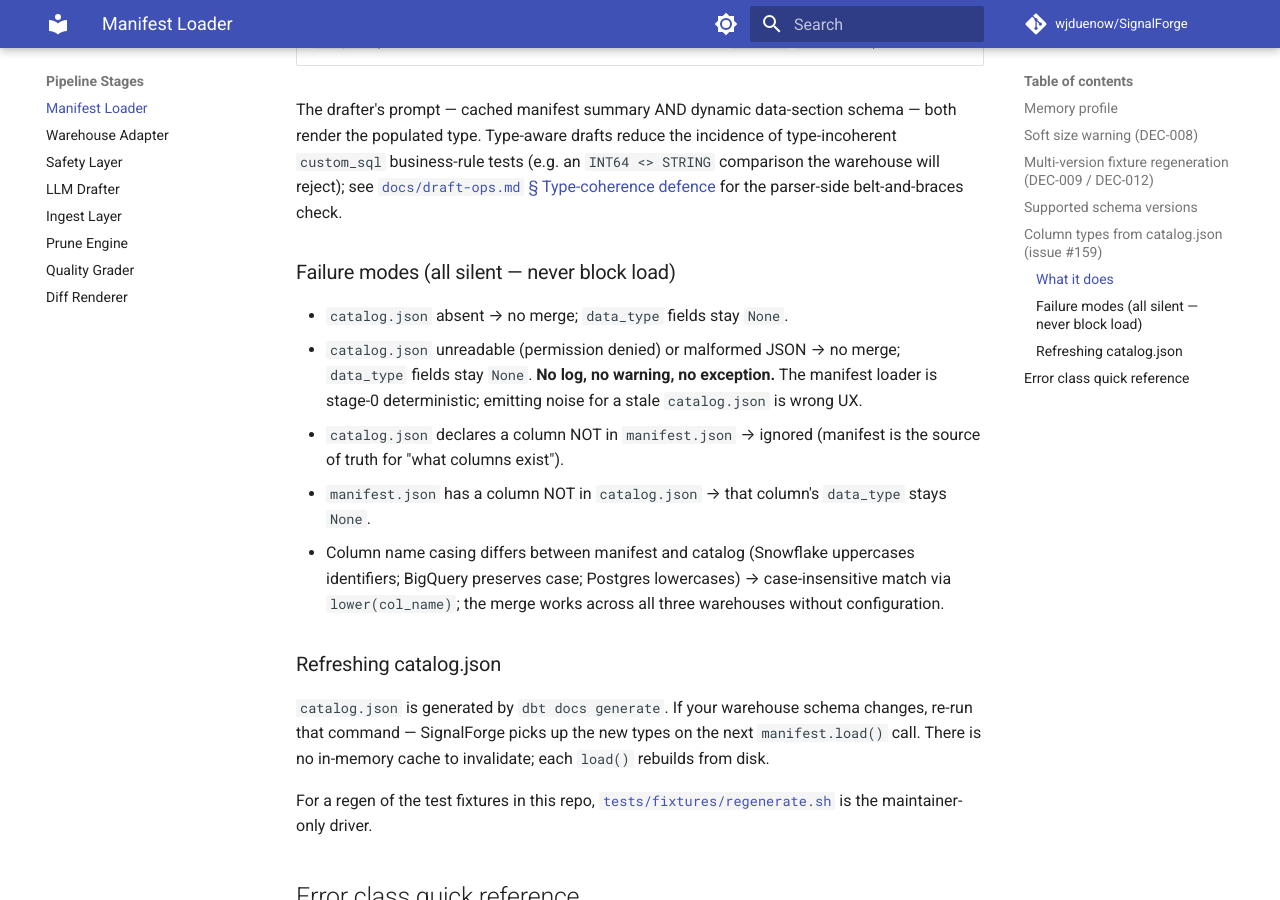
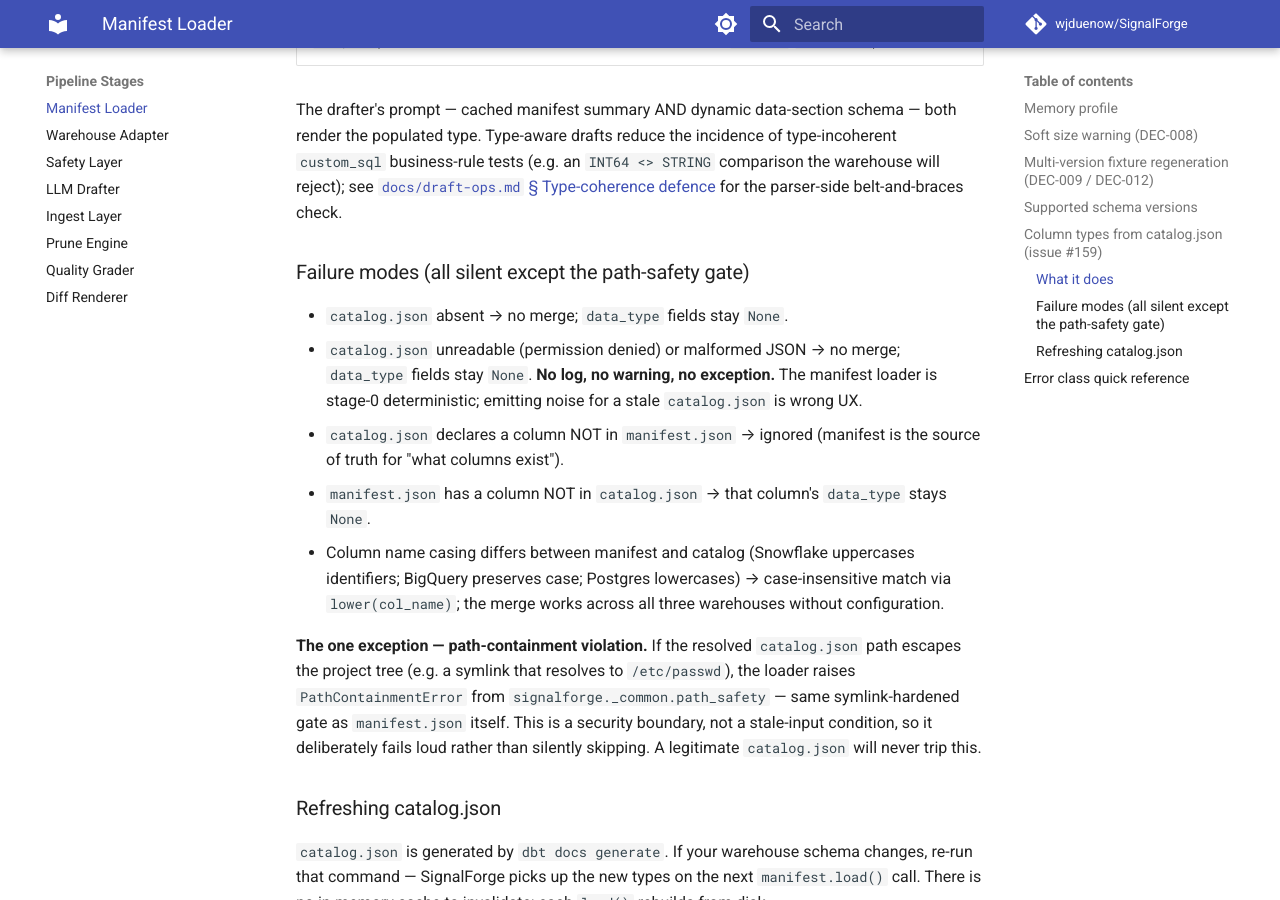
Before and after one commit to wjduenow/SignalForge, an MkDocs documentation site: the page built from docs/manifest-loader-ops.md, in a window 1280 px wide and 900 px high, scrolled down 2131 px. Built offline with MkDocs 1.6.1 and Material for MkDocs 9.7.7, drawn with Linux system fonts in a browser that asks for light colours; comment, search, counter and statistics services are not loaded.

Commit message:
#159: address PR #161 review feedback (5 threads)
Addresses all 5 unresolved review comments on PR #161:

Thread 1 (CodeRabbit, plan US-003 "Done when"):
- Rewrote the criterion to be story-local: scopes only THIS story's own
  commit, not the cumulative diff against the base branch. Adds the demo
  mirror files explicitly (the DEC-008 of #47 parity gate the original
  scope missed). Clarifies why US-001 + US-002 are real dependencies.

Thread 2 (CodeRabbit, duplicate "Beads manifest" heading):
- Already fixed during devolve (Phase 7 cleanup committed earlier);
  only one heading remains at line 302. No code change.

Thread 3 (Copilot, test_loader.py Windows skipif chain):
- `@pytest.mark.skipif(os.geteuid() == 0, ...)` ran at collection time
  on Windows even when the prior `sys.platform == "win32"` skipif fired,
  because pytest evaluates ALL skipif predicates. On Windows os.geteuid
  doesn't exist → AttributeError breaking collection. Combined into a
  single skipif with `hasattr(os, "geteuid")` short-circuit.

Thread 4 (Copilot, docs/manifest-loader-ops.md "all silent" framing):
- Added the path-containment caveat: catalog.json that escapes the
  project via symlink raises PathContainmentError loud — the one
  non-silent failure mode. Reworded section header from "all silent"
  to "all silent except the path-safety gate".

Thread 5 (Copilot, CHANGELOG mechanism wording):
- The previous wording implied sqlglot's annotator received a `schema=`
  kwarg. The actual mechanism walks binary comparison nodes and looks
  each operand's column name up in the model's data_type map directly,
  then tests via TypeAnnotator.COERCES_TO. Reworded to match.

Validation: ruff + format + pyright + pytest all green; 2638 tests pass,
97.72% coverage. No production-code changes (docs / plan / test
decorator only).

Co-Authored-By: Claude Opus 4.7 (1M context) <noreply@anthropic.com>

```diff
--- a/docs/manifest-loader-ops.md
+++ b/docs/manifest-loader-ops.md
@@ -79,7 +79,7 @@ incidence of type-incoherent `custom_sql` business-rule tests (e.g. an
 [`docs/draft-ops.md` § Type-coherence defence](draft-ops.md#type-coherence-defence-issue-159)
 for the parser-side belt-and-braces check.
 
-### Failure modes (all silent — never block load)
+### Failure modes (all silent except the path-safety gate)
 
 - `catalog.json` absent → no merge; `data_type` fields stay `None`.
 - `catalog.json` unreadable (permission denied) or malformed JSON → no
@@ -94,6 +94,14 @@ for the parser-side belt-and-braces check.
   uppercases identifiers; BigQuery preserves case; Postgres lowercases)
   → case-insensitive match via `lower(col_name)`; the merge works
   across all three warehouses without configuration.
+
+**The one exception — path-containment violation.** If the resolved
+`catalog.json` path escapes the project tree (e.g. a symlink that
+resolves to `/etc/passwd`), the loader raises `PathContainmentError`
+from `signalforge._common.path_safety` — same symlink-hardened gate as
+`manifest.json` itself. This is a security boundary, not a stale-input
+condition, so it deliberately fails loud rather than silently skipping.
+A legitimate `catalog.json` will never trip this.
 
 ### Refreshing catalog.json
 
```
Also changed, not shown: CHANGELOG.md (+1 -1 lines), plans/super/159-drafter-column-types.md (+4 -2 lines), 1 other file.
